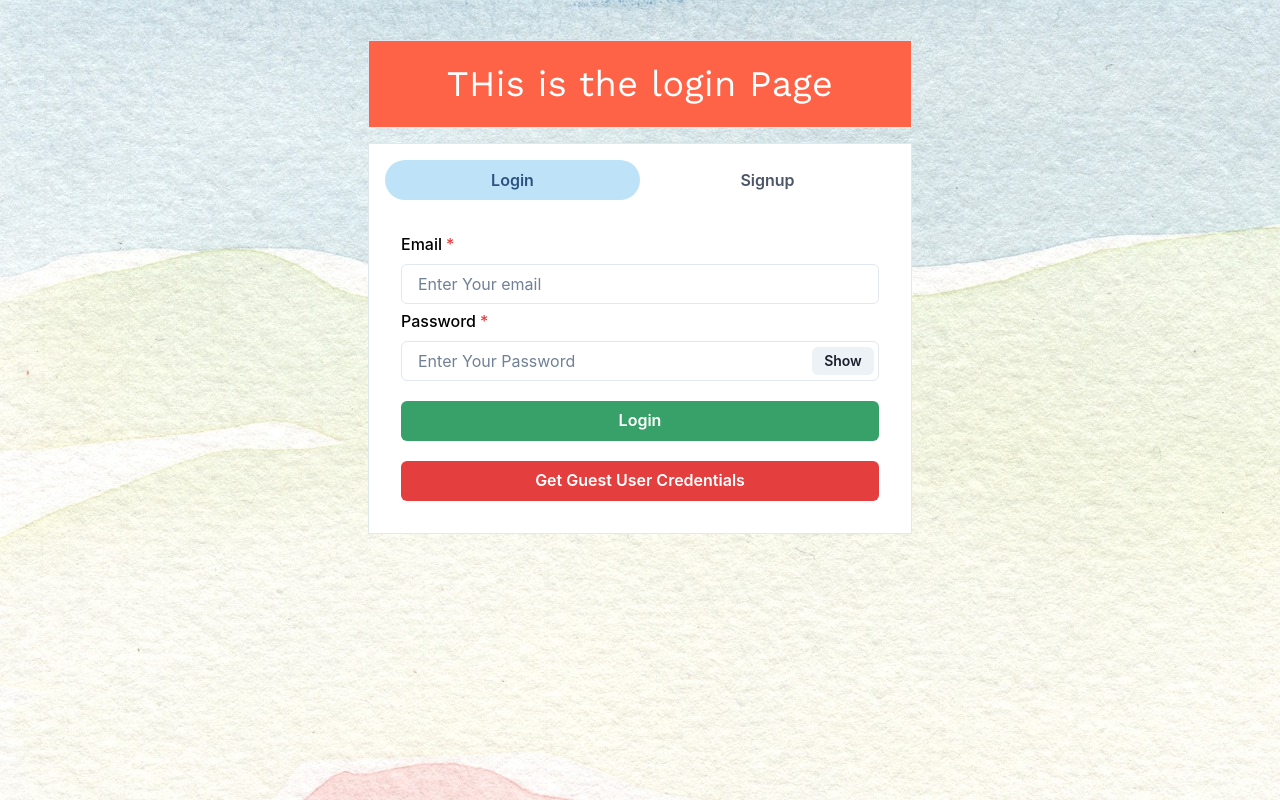
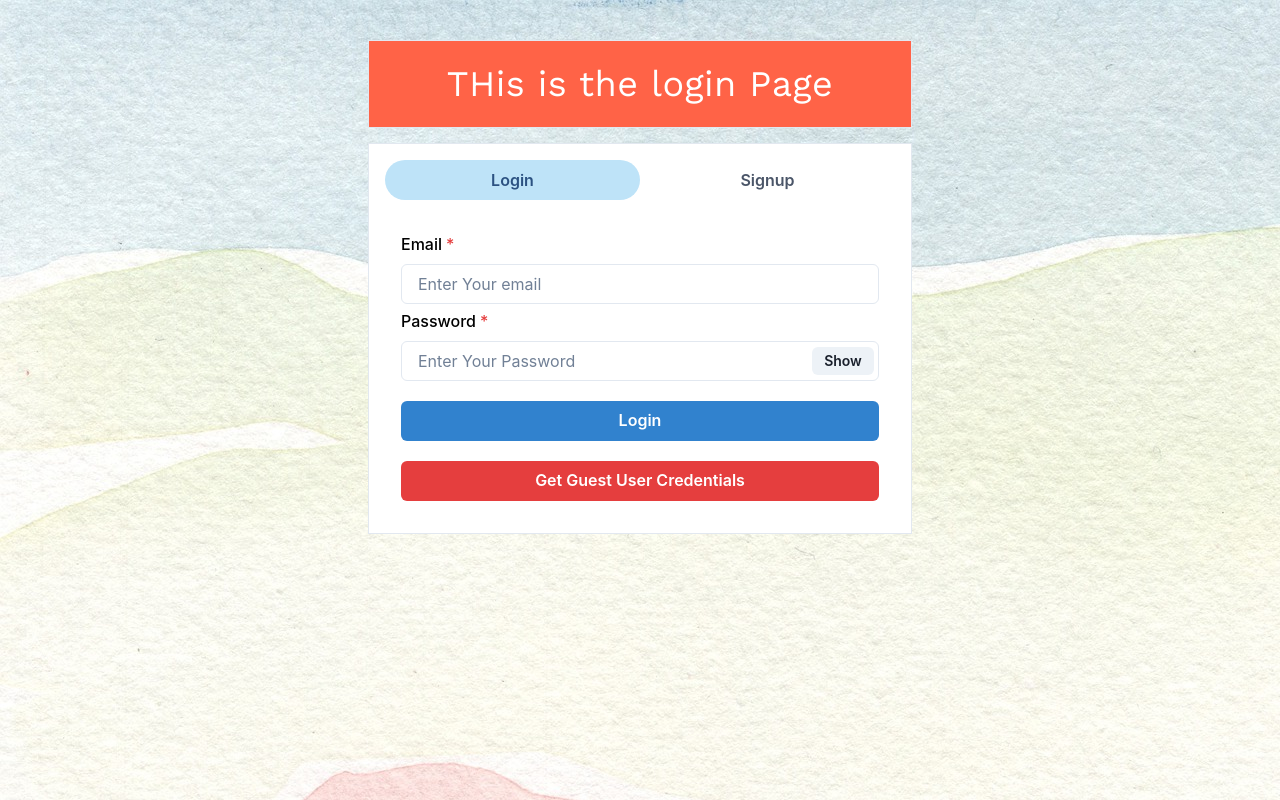
Before and after one commit to Vishesh3569/Chat-Application, a React (Create React App) app in the folder frontend/: page / in a window 1280 px wide. Built offline with nearby package versions, Linux system fonts and the light colour scheme.

Commit message:
Update Login.js

```diff
--- a/frontend/src/components/Authentication/Login.js
+++ b/frontend/src/components/Authentication/Login.js
@@ -104,7 +104,7 @@ const Login = () => {
 
 
 
-        <Button colorScheme="green"
+        <Button colorScheme="blue"
         width="100%"
         style={{marginTop: 15}}
         onClick={submitHandler}
```
